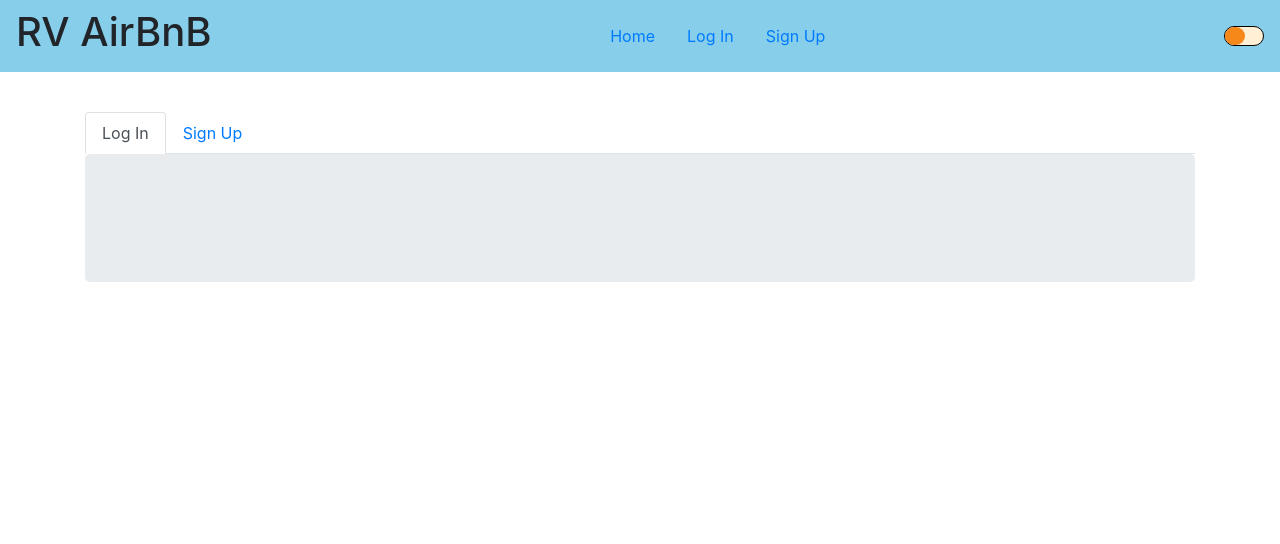
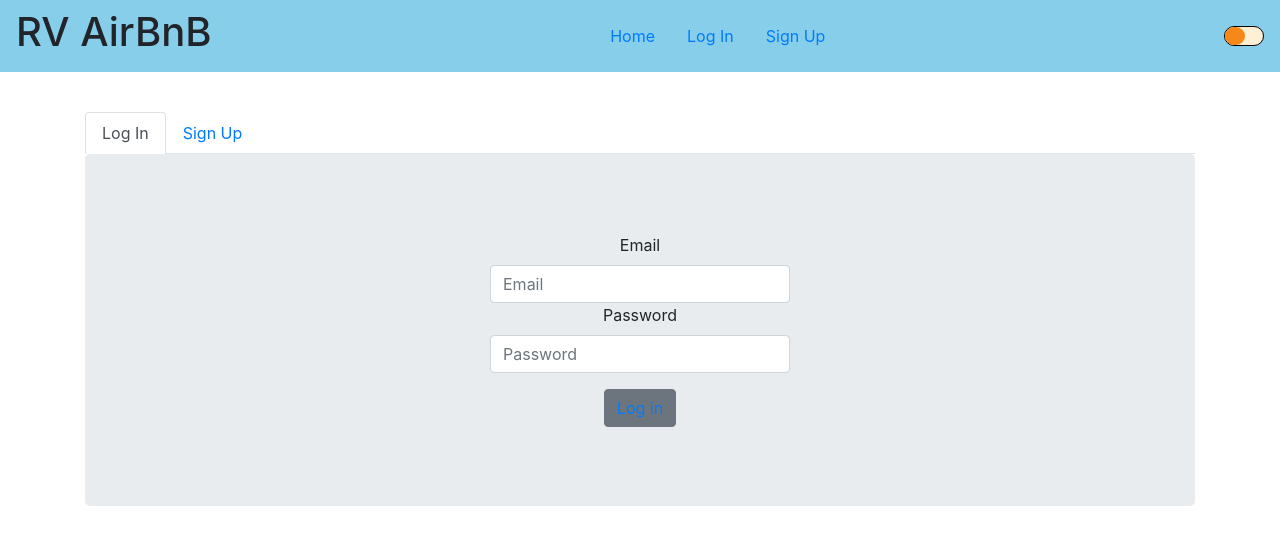
Before and after one commit to BW-FT-AirBNB2-Jackie/front-end, a React (Create React App) app: page /auth in a window 1280 px wide. Shown: the top 544 px of the page. Built offline with nearby package versions, Linux system fonts and the light colour scheme.

Commit message:
Created the basic login form on the login tab with a button link to a profile page.

```diff
--- a/package.json
+++ b/package.json
@@ -7,10 +7,13 @@
     "@testing-library/react": "^9.3.2",
     "@testing-library/user-event": "^7.1.2",
     "axios": "^0.19.2",
+    "bootstrap": "^4.4.1",
     "react": "^16.13.0",
     "react-dom": "^16.13.0",
     "react-router-dom": "^5.1.2",
-    "react-scripts": "3.4.0"
+    "react-scripts": "3.4.0",
+    "reactstrap": "^8.4.1",
+    "styled-components": "^5.0.1"
   },
   "scripts": {
     "start": "react-scripts start",
--- a/src/App.css
+++ b/src/App.css
@@ -96,3 +96,15 @@ img {
   justify-content: center;
   align-items: center;
 }
+
+/* login form styling */
+
+.login-form {
+  width: 100%;
+  max-width: 330px;
+  padding: 15px;
+  margin: auto;
+  height: 100%;
+}
+
+/* end login form styling */
--- a/src/components/Login.js
+++ b/src/components/Login.js
@@ -1,10 +1,24 @@
 import React from 'react';
+import { Button, Form, FormGroup, Label, Input } from "reactstrap";
+import { Link } from "react-router-dom";
 
 
 const Login = (props) => {
   return (
 <div>
-
+    <Form className="login-form">
+      <FormGroup>
+        <Label>Email</Label>
+        <Input type="email" placeholder="Email"/>
+        <Label>Password</Label>
+        <Input type="password" placeholder="Password"/>
+      </FormGroup>
+      <Button>
+        <Link to="/profile">
+        Log in
+        </Link>
+      </Button>
+    </Form>
 </div>
   );
 }
```
Also changed, not shown: 1 other file (tests, documents, lock files or other folders).
